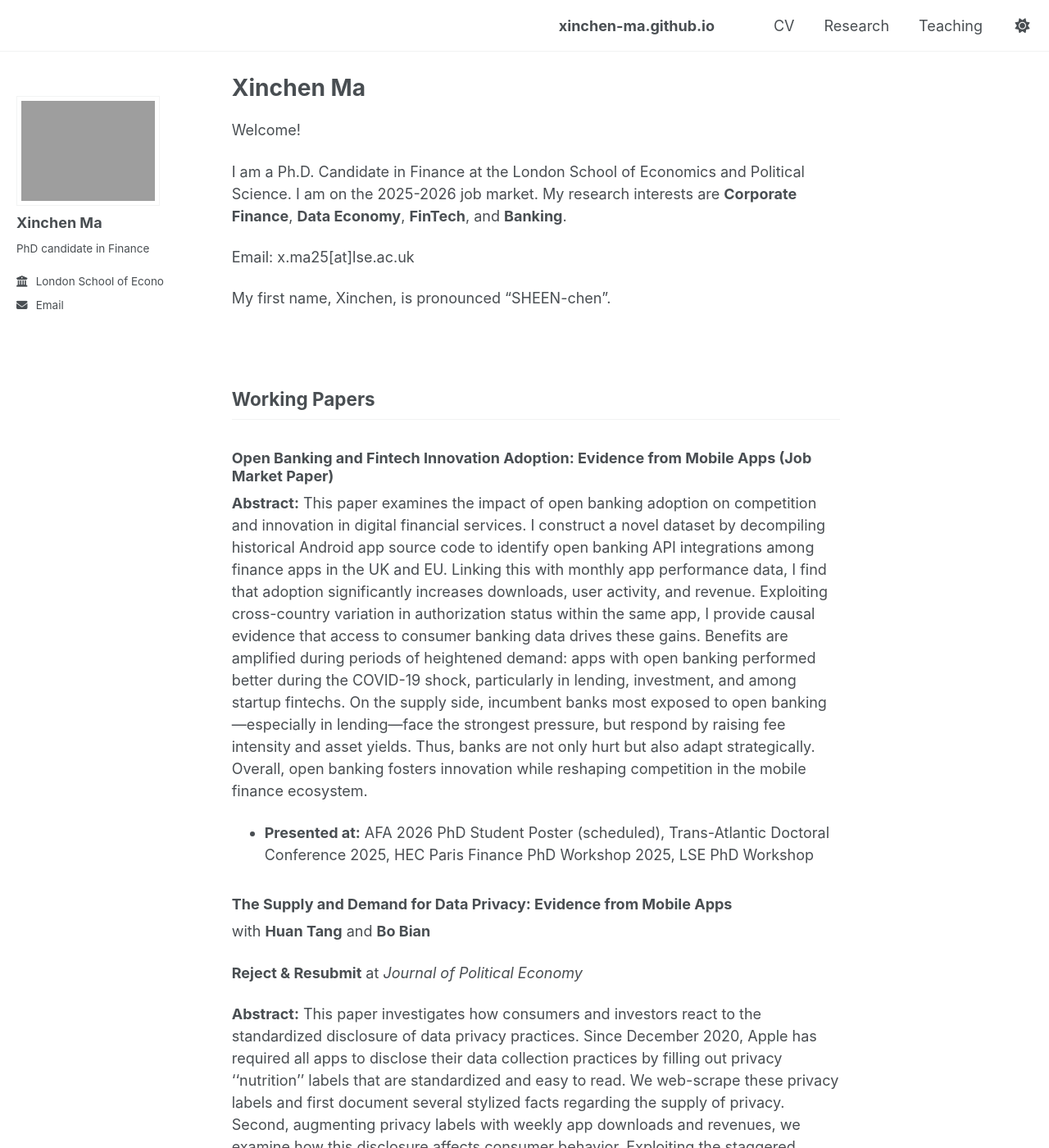
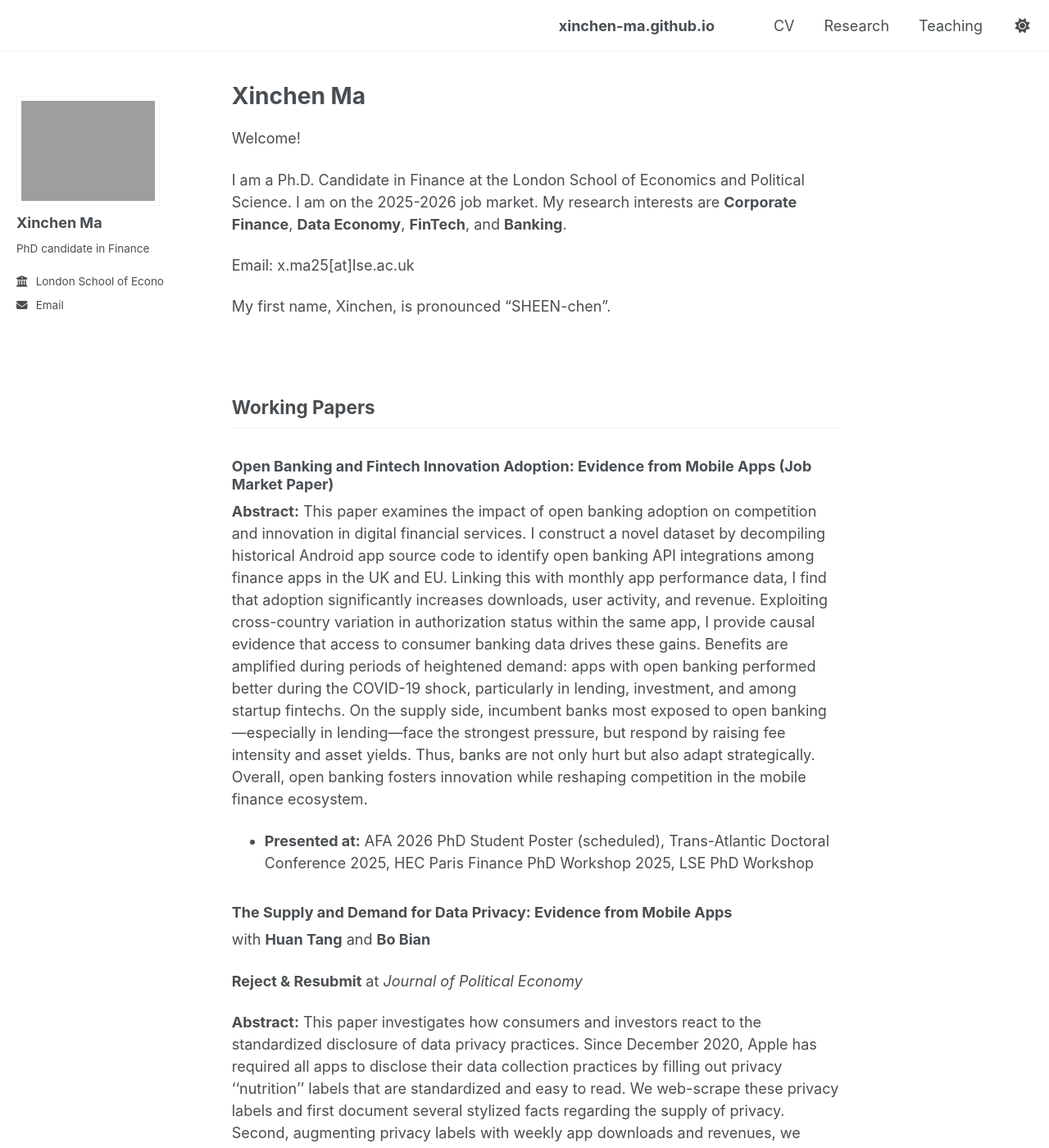
Before and after one commit to xinchen-ma/xinchen-ma.github.io, a Jekyll site: the page built from index.md, in a window 1280 px wide and 1400 px high. Shown: the whole window at 82% size. Built offline with Jekyll 4.4.1, drawn with Linux system fonts in a browser that asks for light colours; a script that is not in the unit is left out.

Commit message:
Update main.scss

```diff
--- a/assets/css/main.scss
+++ b/assets/css/main.scss
@@ -88,7 +88,7 @@ body .page__inner-wrap,
 
 /* Add space above the page title */
 .page__title {
-  margin-top: 30px !important;  /* adjust to taste */
+  margin-top: 40px !important;  /* adjust to taste */
 }
 .page__content {
   padding-top: 10px !important; /* Adjust the value as needed */
```
